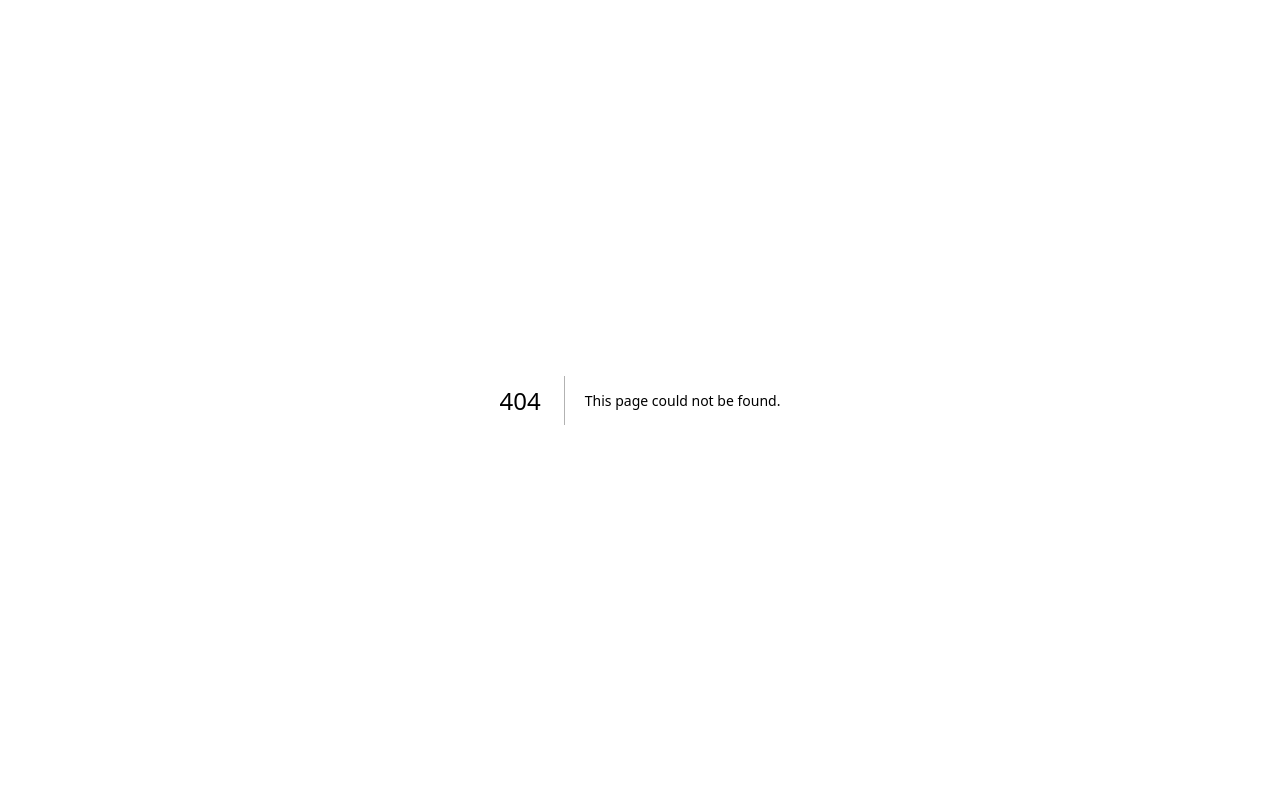
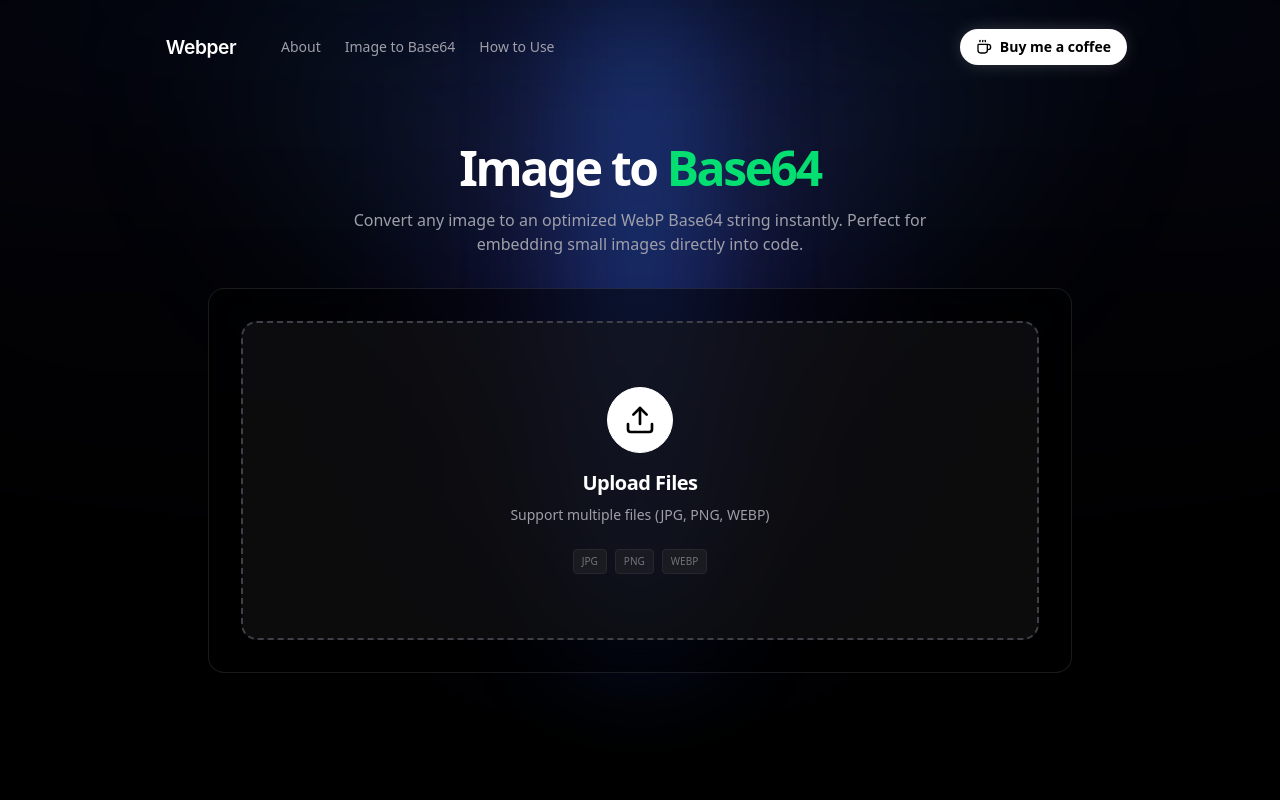
Before and after one commit to wahibirawan/Webper, a Next.js app: page /base64 in a window 1280 px wide. Before the commit this address had no page. Shown: the top 800 px of the page. Built offline with nearby package versions, Linux system fonts and the light colour scheme.

Commit message:
Added Image to WEBP Base64 Converter

```diff
--- /dev/null
+++ b/src/app/base64/page.tsx
@@ -0,0 +1,209 @@
+'use client';
+
+import { useState, useCallback } from 'react';
+import { Shell } from '@/components/shell';
+import { Dropzone } from '@/components/dropzone';
+import { Navbar } from '@/components/navbar';
+import { Footer } from '@/components/footer';
+import { BackgroundBeams } from "@/components/ui/background-beams";
+import { compressImage } from '@/lib/compressor';
+import { Button } from '@/components/ui/button';
+import { toast } from 'sonner';
+import { Copy, Check, FileIcon, X } from 'lucide-react';
+import Image from 'next/image';
+import { motion, AnimatePresence } from 'framer-motion';
+import { cn } from '@/lib/utils';
+
+export interface Base64Item {
+    id: string;
+    file: File;
+    preview: string;
+    base64: string | null;
+    status: 'processing' | 'done' | 'error';
+    originalSize: number;
+    compressedSize?: number;
+}
+
+export default function Base64Page() {
+    const [items, setItems] = useState<Base64Item[]>([]);
+
+    const convertToBase64 = (blob: Blob): Promise<string> => {
+        return new Promise((resolve, reject) => {
+            const reader = new FileReader();
+            reader.onloadend = () => {
+                if (typeof reader.result === 'string') {
+                    resolve(reader.result);
+                } else {
+                    reject(new Error('Failed to convert to base64'));
+                }
+            };
+            reader.onerror = reject;
+            reader.readAsDataURL(blob);
+        });
+    };
+
+    const handleFilesDrop = useCallback(async (newFiles: File[]) => {
+        const newItems: Base64Item[] = newFiles.map(file => ({
+            id: Math.random().toString(36).substring(7),
+            file,
+            preview: URL.createObjectURL(file),
+            base64: null,
+            status: 'processing',
+            originalSize: file.size
+        }));
+
+        setItems(prev => [...prev, ...newItems]);
+
+        // Process files
+        for (const item of newItems) {
+            try {
+                // Convert to WebP
+                const webpBlob = await compressImage(item.file, {
+                    quality: 80,
+                    format: 'image/webp'
+                });
+
+                const webpUrl = URL.createObjectURL(webpBlob);
+                const base64String = await convertToBase64(webpBlob);
+
+                setItems(prev => prev.map(i => {
+                    if (i.id === item.id) {
+                        URL.revokeObjectURL(i.preview); // Cleanup old preview
+                        return {
+                            ...i,
+                            status: 'done',
+                            base64: base64String,
+                            preview: webpUrl,
+                            compressedSize: webpBlob.size
+                        };
+                    }
+                    return i;
+                }));
+            } catch (error) {
+                console.error(error);
+                setItems(prev => prev.map(i =>
+                    i.id === item.id
+                        ? { ...i, status: 'error' }
+                        : i
+                ));
+                toast.error(`Failed to process ${item.file.name}`);
+            }
+        }
+    }, []);
+
+    const copyToClipboard = async (text: string) => {
+        try {
+            await navigator.clipboard.writeText(text);
+            toast.success('Base64 copied to clipboard!', { position: 'bottom-center' });
+        } catch (err) {
+            toast.error('Failed to copy');
+        }
+    };
+
+    const removeItem = (id: string) => {
+        setItems(prev => {
+            const item = prev.find(i => i.id === id);
+            if (item) URL.revokeObjectURL(item.preview);
+            return prev.filter(i => i.id !== id);
+        });
+    };
+
+    return (
+        <Shell>
+            <Navbar />
+            <div className="fixed inset-0 z-0 pointer-events-none">
+                <BackgroundBeams />
+            </div>
+
+            <div className="relative z-10 pt-24 pb-12 w-full max-w-4xl mx-auto space-y-8 px-4">
+                <div className="text-center space-y-4">
+                    <h1 className="text-4xl md:text-5xl font-bold tracking-tighter text-white">
+                        Image to <span className="text-green-400">Base64</span>
+                    </h1>
+                    <p className="text-zinc-400 max-w-xl mx-auto">
+                        Convert any image to an optimized WebP Base64 string instantly. Perfect for embedding small images directly into code.
+                    </p>
+                </div>
+
+                <div className="bg-black/50 backdrop-blur-xl border border-white/10 rounded-2xl p-6 md:p-8">
+                    <Dropzone onFilesDrop={handleFilesDrop} />
+                </div>
+
+                <div className="space-y-4">
+                    <AnimatePresence mode="popLayout">
+                        {items.map((item) => (
+                            <motion.div
+                                key={item.id}
+                                layout
+                                initial={{ opacity: 0, y: 20 }}
+                                animate={{ opacity: 1, y: 0 }}
+                                exit={{ opacity: 0, scale: 0.95 }}
+                                className="bg-zinc-900/50 border border-white/10 rounded-xl p-4 flex flex-col md:flex-row gap-6"
+                            >
+                                {/* Preview */}
+                                <div className="relative w-full md:w-32 h-32 shrink-0 bg-black/50 rounded-lg overflow-hidden border border-white/5">
+                                    <Image
+                                        src={item.preview}
+                                        alt={item.file.name}
+                                        fill
+                                        className="object-contain"
+                                    />
+                                </div>
+
+                                {/* Content */}
+                                <div className="flex-1 min-w-0 space-y-4">
+                                    <div className="flex items-start justify-between">
+                                        <div>
+                                            <h3 className="font-medium text-white truncate max-w-[200px] md:max-w-md">
+                                                {item.file.name}
+                                            </h3>
+                                            <div className="flex gap-2 text-xs text-zinc-500 font-mono mt-1">
+                                                <span>{(item.originalSize / 1024).toFixed(1)}KB</span>
+                                                <span>→</span>
+                                                <span className={cn(
+                                                    "font-bold",
+                                                    item.compressedSize && item.compressedSize < item.originalSize ? "text-green-400" : "text-white"
+                                                )}>
+                                                    {item.compressedSize ? `${(item.compressedSize / 1024).toFixed(1)}KB` : '...'}
+                                                </span>
+                                                <span className="text-zinc-600">• WebP</span>
+                                            </div>
+                                        </div>
+                                        <Button
+                                            variant="ghost"
+                                            size="icon"
+                                            onClick={() => removeItem(item.id)}
+                                            className="text-zinc-500 hover:text-red-400"
+                                        >
+                                            <X className="w-5 h-5" />
+                                        </Button>
+                                    </div>
+
+                                    {item.status === 'done' && item.base64 && (
+                                        <div className="flex flex-col gap-2">
+                                            <div className="bg-black/50 rounded-lg p-3 font-mono text-[10px] text-zinc-500 break-all h-20 overflow-hidden relative group">
+                                                {item.base64.substring(0, 300)}...
+                                                <div className="absolute inset-x-0 bottom-0 h-10 bg-gradient-to-t from-black/90 to-transparent pointer-events-none" />
+                                            </div>
+
+                                            <div className="flex gap-3">
+                                                <Button
+                                                    className="flex-1 bg-white text-black hover:bg-zinc-200"
+                                                    onClick={() => copyToClipboard(item.base64!)}
+                                                >
+                                                    <Copy className="w-4 h-4 mr-2" />
+                                                    Copy Base64
+                                                </Button>
+                                            </div>
+                                        </div>
+                                    )}
+                                </div>
+                            </motion.div>
+                        ))}
+                    </AnimatePresence>
+                </div>
+            </div>
+            <Footer />
+        </Shell>
+    );
+}
--- a/src/components/navbar.tsx
+++ b/src/components/navbar.tsx
@@ -45,6 +45,7 @@
                         </Link>
                         <div className="hidden md:flex items-center gap-6">
                             <Link href="/about" className="text-sm font-medium text-zinc-400 hover:text-white transition-colors">About</Link>
+                            <Link href="/base64" className="text-sm font-medium text-zinc-400 hover:text-white transition-colors">Image to Base64</Link>
                             <Link href="/how-to-use" className="text-sm font-medium text-zinc-400 hover:text-white transition-colors">How to Use</Link>
                         </div>
                     </div>
@@ -98,6 +99,9 @@
                             <Link href="/about" className="text-3xl font-medium text-zinc-400 hover:text-white transition-colors" onClick={() => setIsOpen(false)}>
                                 About
                             </Link>
+                            <Link href="/base64" className="text-3xl font-medium text-zinc-400 hover:text-white transition-colors" onClick={() => setIsOpen(false)}>
+                                Image to Base64
+                            </Link>
                             <Link href="/how-to-use" className="text-3xl font-medium text-zinc-400 hover:text-white transition-colors" onClick={() => setIsOpen(false)}>
                                 How to Use
                             </Link>
```
Also changed, not shown: 1 other file (tests, documents, lock files or other folders).
